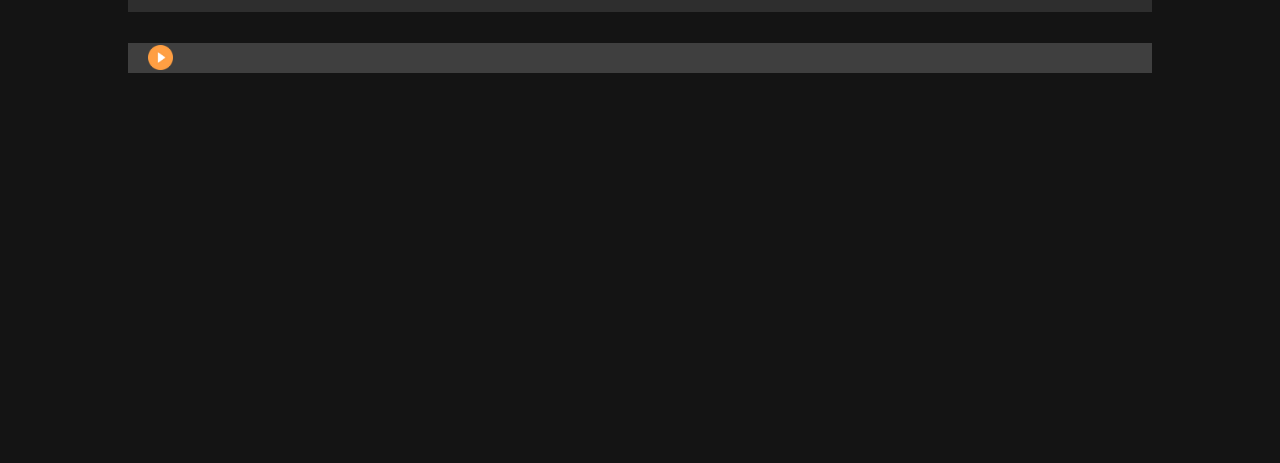
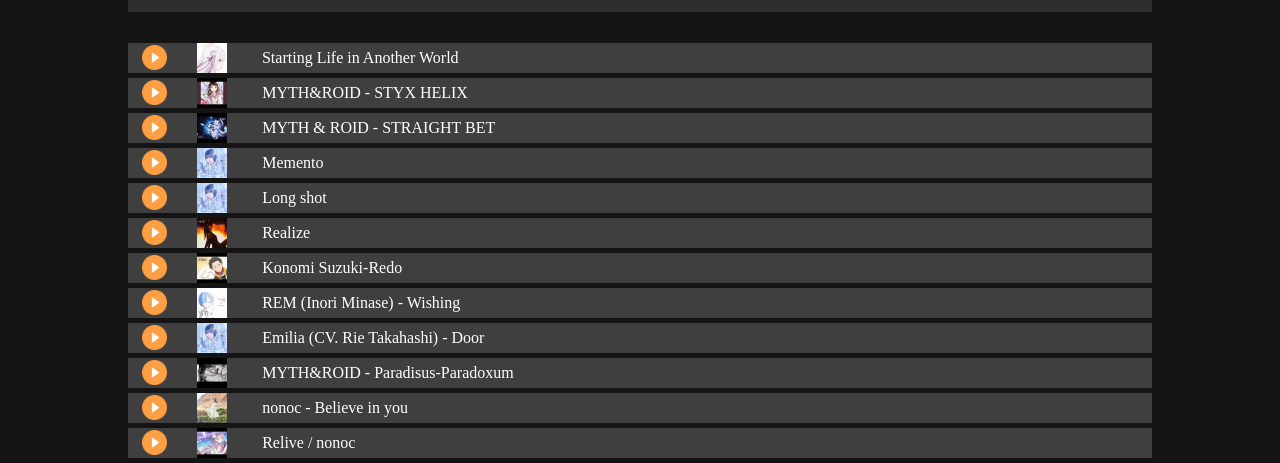
Before and after one commit to DiegoAbenicio/AMFLIX, a plain HTML site: page music.html in a window 1280 px wide. Shown: the part 344-807 px from the top of the page. Drawn offline with Linux system fonts and the light colour scheme.

Commit message:
Funcional

```diff
--- a/css/music.css
+++ b/css/music.css
@@ -59,11 +59,16 @@ main .conteudo{
     height: 30px;
     display: flex;
     align-items: center;
-    justify-content: space-between;
-
+    justify-content: left;
+    padding: 1.4%;
+    font-size: 16px;
 }
-.botao img{
-    margin-left: 20px;
+.play{
     height: 25px;
     align-items: center;
+    margin-right: 30px;
 }
+.icon{
+    height: 30px;
+    margin-right: 3.5%;
+}
--- a/js/setup.js
+++ b/js/setup.js
@@ -44,8 +44,44 @@ function animes(valor){
 }
 function musicas(valor){
     var link;
-    if(valor == 1){
-        link = "https://www.youtube.com/watch?v=zRToTk5b620&ab_channel=ZelpexKappa"
+    switch(valor){
+        case 1:
+            link = "https://www.youtube.com/watch?v=zRToTk5b620&ab_channel=ZelpexKappa"
+        break;
+        case 2:
+            link = "https://www.youtube.com/watch?v=tIhL2KHVdgE&ab_channel=KADOKAWAanime"
+        break;
+        case 3:
+            link = "https://www.youtube.com/watch?v=S_BWr4mUwy4&ab_channel=Tsubomi"
+        break;
+        case 4:
+            link = "https://www.youtube.com/watch?v=CXcEbr1ixEc&ab_channel=AniMelody–AnimeMusic"
+        break;
+        case 5:
+            link = "https://www.youtube.com/watch?v=wp7l9oolXS0&ab_channel=AniMelody–AnimeMusic"
+        break;
+        case 6:
+            link = "https://www.youtube.com/watch?v=AwHapidVQlI&ab_channel=AniMelody–AnimeMusic"
+        break;
+        case 7:
+            link = "https://www.youtube.com/watch?v=SQulCltPdRY&ab_channel=yuuChannネル"
+        break;
+        case 8:
+            link = "https://www.youtube.com/watch?v=fV3Fu5csdcA&ab_channel=HDMelody"
+        break;
+        case 9:
+            link = "https://www.youtube.com/watch?v=5c_jTxvutlw&ab_channel=MelodicStar"
+        break;
+        case 10:
+            link = "https://www.youtube.com/watch?v=Yc8pu8TC7IM&ab_channel=KADOKAWAanime"
+        break;
+        case 11:
+            link = "https://www.youtube.com/watch?v=MnytTcodsPk&ab_channel=MelodicStar"
+        break;
+        default:
+            link = "https://www.youtube.com/watch?v=AYjLTtsl-hY&ab_channel=InfinityTone"
+        break;
+
     }
     window.open(link);
 }
--- a/music.html
+++ b/music.html
@@ -44,9 +44,65 @@
                 </p>
             </div>
         </div>
-        <div class="botao">
-            <img src="img/botao.png" onclick="musicas(1)">
-
+        <div class="botao" onclick="musicas(1)">
+            <img src="img/botao.png" class="play">
+            <img src="img/icon1.jpg" class="icon">
+            Starting Life in Another World
+        </div>
+        <div class="botao" onclick="musicas(2)">
+            <img src="img/botao.png" class="play">
+            <img src="img/icon2.png" class="icon">
+            MYTH&ROID - STYX HELIX
+        </div>
+        <div class="botao" onclick="musicas(3)">
+            <img src="img/botao.png" class="play">
+            <img src="img/icon3.jpg" class="icon">
+            MYTH & ROID - STRAIGHT BET
+        </div>
+        <div class="botao" onclick="musicas(4)">
+            <img src="img/botao.png" class="play">
+            <img src="img/icon4.jpg" class="icon">
+            Memento
+        </div>
+        <div class="botao" onclick="musicas(5)">
+            <img src="img/botao.png" class="play">
+            <img src="img/icon4.jpg" class="icon">
+            Long shot
+        </div>
+        <div class="botao" onclick="musicas(6)">
+            <img src="img/botao.png" class="play">
+            <img src="img/icon6.jpg" class="icon">
+            Realize
+        </div>
+        <div class="botao" onclick="musicas(7)">
+            <img src="img/botao.png" class="play">
+            <img src="img/icon7.jpg" class="icon">
+            Konomi Suzuki-Redo
+        </div>
+        <div class="botao" onclick="musicas(8)">
+            <img src="img/botao.png" class="play">
+            <img src="img/icon8.jpg" class="icon">
+            REM (Inori Minase) - Wishing
+        </div>
+        <div class="botao" onclick="musicas(9)">
+            <img src="img/botao.png" class="play">
+            <img src="img/icon4.jpg" class="icon">
+            Emilia (CV. Rie Takahashi) - Door
+        </div>
+        <div class="botao" onclick="musicas(10)">
+            <img src="img/botao.png" class="play">
+            <img src="img/icon10.jpg" class="icon">
+            MYTH&ROID - Paradisus-Paradoxum
+        </div>
+        <div class="botao" onclick="musicas(11)">
+            <img src="img/botao.png" class="play">
+            <img src="img/icon11.jpg" class="icon">
+            nonoc - Believe in you
+        </div>
+        <div class="botao" onclick="musicas(12)">
+            <img src="img/botao.png" class="play">
+            <img src="img/icon12.jpg" class="icon">
+            Relive / nonoc
         </div>
     </main>
     <script src="js/setup.js"></script>
```
Also changed, not shown: img/icon1.jpg (added), img/icon10.jpg (added), img/icon11.jpg (added), img/icon12.jpg (added), img/icon2.png (added), img/icon3.jpg (added), img/icon4.jpg (added), img/icon6.jpg (added), img/icon7.jpg (added), img/icon8.jpg (added).
